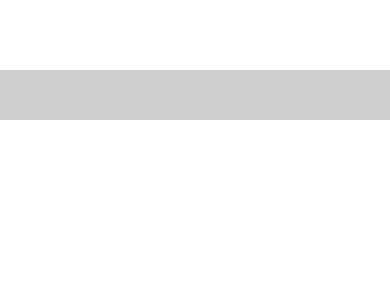
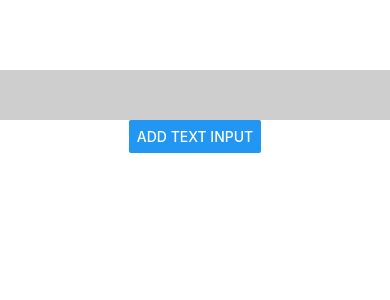
Before and after one commit to IGhost-P/Inflaern-ReactNavtive-Wintho, a React Native app in the folder my_first_app/: screen / in a window 390 px wide. Shown: the top 300 px of the page. Built offline with nearby package versions, Linux system fonts and the light colour scheme.

Commit message:
button 심화

```diff
--- a/my_first_app/App.js
+++ b/my_first_app/App.js
@@ -7,7 +7,7 @@
  */
 
 import React, { useState, useCallBack } from 'react';
-import { View, Text, StyleSheet, ScrollView } from 'react-native';
+import { Button, View, Text, StyleSheet, ScrollView } from 'react-native';
 import Generator from './src/generator';
 import Header from './src/header';
 import Input from './src/inPut';
@@ -30,48 +30,24 @@ const { mainView , mainText } = styles;
 
 const App = function () {
   const [state, setState] = useState({
-    appName: 'My First App',
-    random: [36,999]
+
   });
 
-  const { appName, random } = state;
+  const {  } = state;
 
-  const onAddRandomNum = () => {
-    randomNum = Math.floor(Math.random()*100)+1;
-    setState(state => {
-      return {
-        random : [...random, randomNum]
-      }
-    })
+  const onAddTextInput = () => {
+    alert('I want text Input')
   }
-
-  const onNumDelete = (position) => {
-    setState({random : random.filter((num,index)=> {return position !== index})}) // {random} = state이고 setState({state})임
-  }
-
 
 
   return (
     <View style={mainView}>
-      {/* <Header name={appName} />
-      <View>
-        <Text
-        style={mainText}
-        onPress ={()=> alert("text touch event")}>Hello Wolrd</Text>
-      </View>
-
-      <Generator add = {onAddRandomNum}/>
-
-      <ScrollView
-        style ={{width : '100%'}}
-        >
-        <NumList num={random}
-                deleteNum={onNumDelete}
-                  />
-      </ScrollView>  */}
 
       <Input/>
-
+      <Button
+        title = "Add Text Input"
+        onPress = {onAddTextInput}
+        />
     </View>
   );
 };
```
